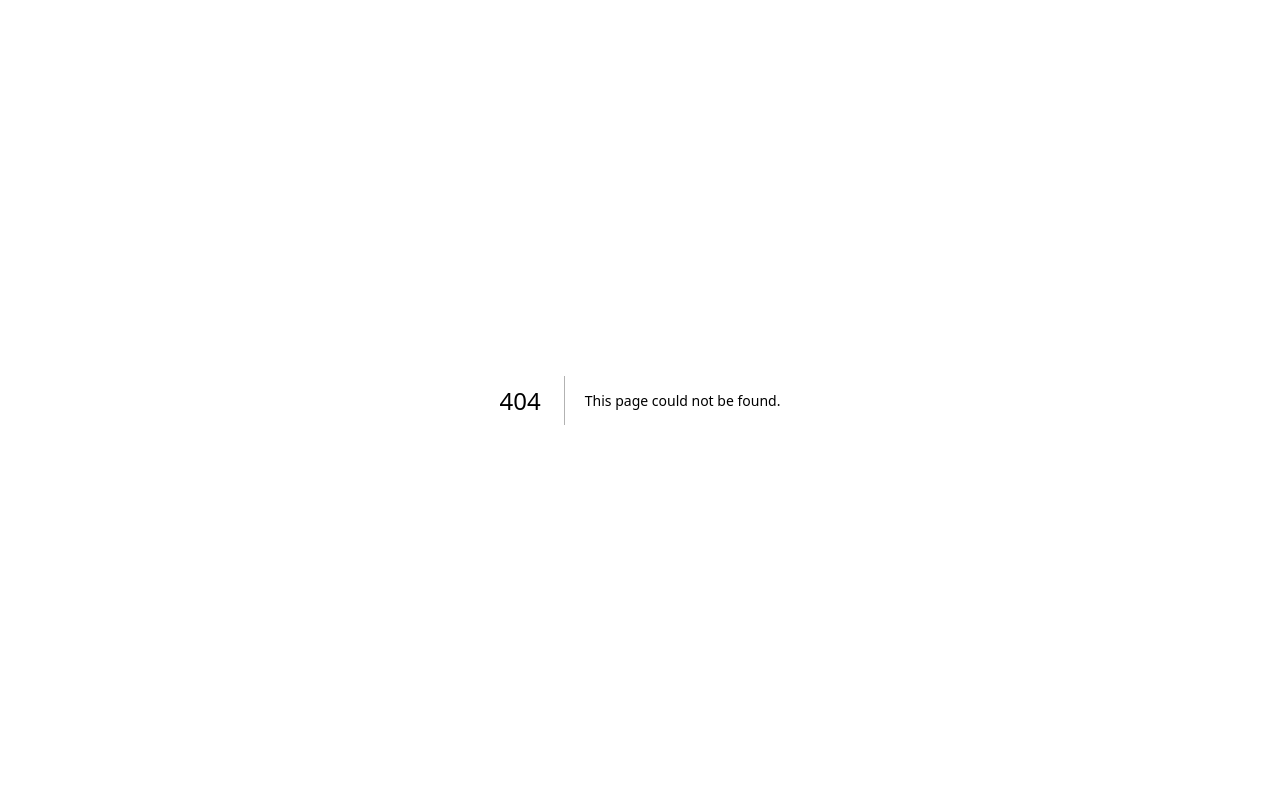
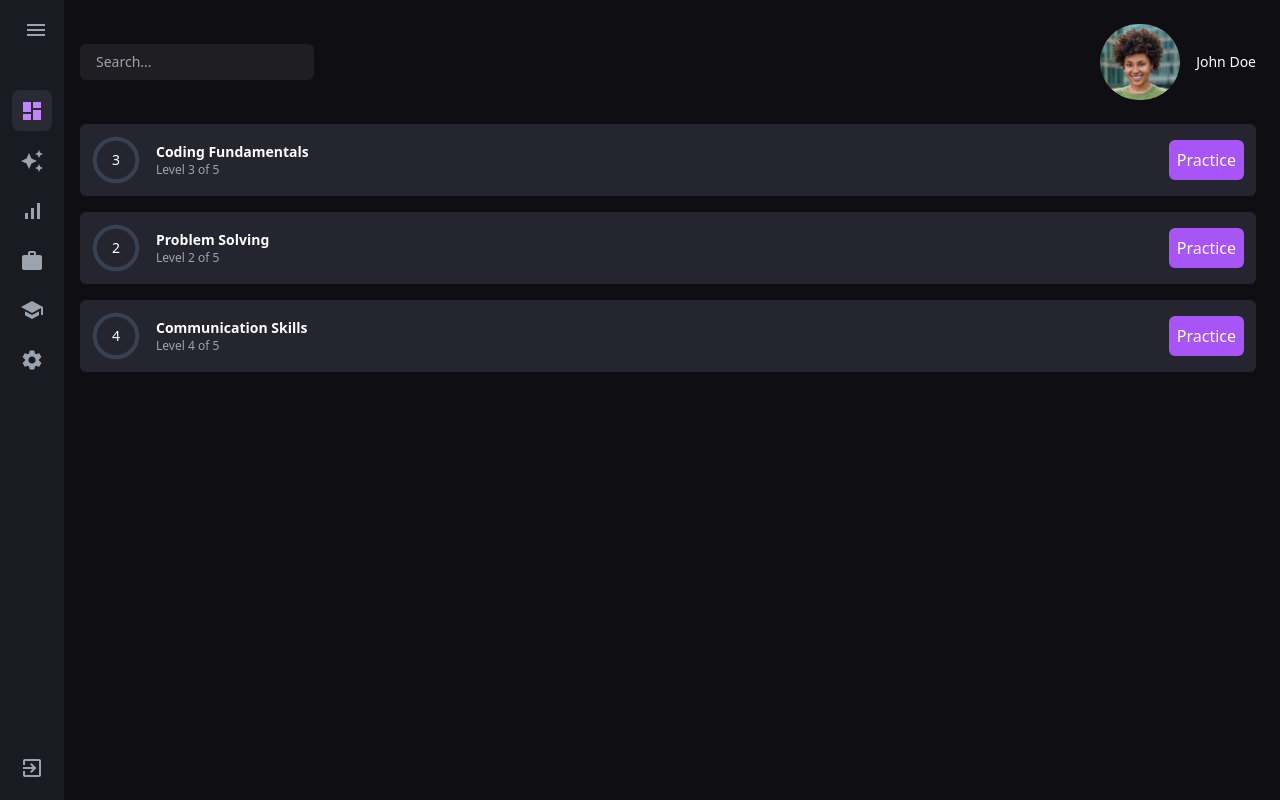
Before and after one commit to 4-DA/ready_to_connect_frontend, a Next.js app: page /SkillAssessment in a window 1280 px wide. Before the commit this address had no page. Built offline with nearby package versions, Linux system fonts and the light colour scheme.

Commit message:
AI Mentor+Skill Assessment
Basic ui of skill assessment and Aimentor

```diff
--- /dev/null
+++ b/app/SkillAssessment/page.tsx
@@ -0,0 +1,10 @@
+import SkillAssessments from '@/components/SkillAssesment'
+import React from 'react'
+
+const page = () => {
+  return (
+    <SkillAssessments/>
+  )
+}
+
+export default page
--- a/components/Sidebar.tsx
+++ b/components/Sidebar.tsx
@@ -9,7 +9,10 @@ import {
   Settings as SettingsIcon,
   ExitToApp as LogoutIcon,
   Menu as MenuIcon,
-  ChevronLeft as ChevronLeftIcon
+  ChevronLeft as ChevronLeftIcon,
+  AutoAwesome as AutoAwesomeIcon,
+  SignalCellularAlt as SignalCellularAltIcon,
+
 } from '@mui/icons-material';
 
 export default function Sidebar() {
@@ -25,10 +28,11 @@ export default function Sidebar() {
   };
 
   const navItems = [
-    { icon: <DashboardIcon />, label: 'Dashboard', href: '#', active: true },
-    { icon: <PersonIcon />, label: 'Profile', href: '#', active: false },
+    { icon: <DashboardIcon />, label: 'Dashboard', href: '/', active: true },
+    { icon: <AutoAwesomeIcon />, label: 'Ai Mentor', href: '/AiMentor', active: false },
+    { icon: <SignalCellularAltIcon />, label: 'Skills Assesment', href: '/SkillAssessment', active: false },
     { icon: <WorkIcon />, label: 'Internships', href: '#', active: false },
-    { icon: <SchoolIcon />, label: 'Education', href: '#', active: false },
+    { icon: <SchoolIcon />, label: 'Courses', href: '#', active: false },
     { icon: <SettingsIcon />, label: 'Settings', href: '#', active: false }
   ];
 
--- /dev/null
+++ b/components/SkillAssesment.tsx
@@ -0,0 +1,142 @@
+'use client';
+
+import { useState } from 'react';
+import { Star as StarIcon, CheckCircle as CheckIcon } from '@mui/icons-material';
+import Image from 'next/image';
+import Sidebar from './Sidebar';
+
+// Define the type for a single skill
+interface Skill {
+  name: string;
+  level: number;
+  maxLevel: number;
+  progress: number; // Percentage (0-100)
+  completed: boolean;
+}
+
+export default function SkillAssessments() {
+  const [skills, setSkills] = useState<Skill[]>([
+    {
+      name: 'Coding Fundamentals',
+      level: 3,
+      maxLevel: 5,
+      progress: 60,
+      completed: false,
+    },
+    {
+      name: 'Problem Solving',
+      level: 2,
+      maxLevel: 5,
+      progress: 85,
+      completed: false,
+    },
+    {
+      name: 'Communication Skills',
+      level: 4,
+      maxLevel: 5,
+      progress: 20,
+      completed: false,
+    },
+  ]);
+
+  const handleStartAssessment = (index: number) => {
+    const updatedSkills = [...skills];
+    updatedSkills[index].progress = Math.min(updatedSkills[index].progress + 20, 100);
+    if (updatedSkills[index].progress === 100 && updatedSkills[index].level < updatedSkills[index].maxLevel) {
+      updatedSkills[index].level += 1;
+      updatedSkills[index].progress = 0;
+    }
+    setSkills(updatedSkills);
+  };
+
+  return (
+    <div className="flex min-h-screen bg-[#0e0e13] text-white">
+     <Sidebar/>
+
+<div className="flex-1 p-6 pl-20">
+  <header className="flex justify-between items-center mb-6">
+    {/* Search input field */}
+    <input
+      type="text"
+      placeholder="Search..."
+      className="px-4 py-2 bg-[#1e1e23] rounded-md text-sm text-white focus:outline-none"
+    />
+    <div className="flex items-center gap-4">
+      {/* Circular image next to John Doe */}
+
+      <Image
+      src="/Jane-doe.png"
+      alt="profile"
+      height={80}
+      width ={80}
+      className="rounded-full"
+      />
+      <div className="text-sm">John Doe</div>
+    </div>
+  </header>
+
+
+      {/* Skills List */}
+      <div className="space-y-4">
+        {skills.map((skill: Skill, index: number) => (
+          <div
+            key={index}
+            className="flex items-center gap-4 p-3 bg-[#252530] rounded-md hover:bg-[#2a2a35] transition-colors"
+          >
+            {/* Progress Circle */}
+            <div className="relative w-12 h-12">
+              <svg className="w-full h-full" viewBox="0 0 36 36">
+                <path
+                  className="text-gray-700"
+                  fill="none"
+                  strokeWidth="3"
+                  stroke="currentColor"
+                  d="M18 2.0845 a 15.9155 15.9155 0 0 1 0 31.831 a 15.9155 15.9155 0 0 1 0 -31.831"
+                />
+                <path
+                  className="text-purple-500"
+                  fill="none"
+                  strokeWidth="3"
+                  strokeDasharray={`${skill.progress}, 100`}
+                  d="M18 2.0845 a 15.9155 15.9155 0 0 1 0 31.831 a 15.9155 15.9155 0 0 1 0 -31.831"
+                />
+              </svg>
+              <div className="absolute inset-0 flex items-center justify-center">
+                <span className="text-sm text-white">{skill.level}</span>
+              </div>
+            </div>
+
+            {/* Skill Info */}
+            <div className="flex-1">
+              <p className="text-sm font-semibold">{skill.name}</p>
+              <p className="text-xs text-gray-400">
+                Level {skill.level} of {skill.maxLevel}
+              </p>
+            </div>
+
+            {/* Action Button */}
+            <button
+              onClick={() => handleStartAssessment(index)}
+              className={`p-2 rounded-md flex items-center gap-1 ${
+                skill.progress === 100
+                  ? 'bg-green-500 text-white'
+                  : 'bg-purple-500 text-white hover:bg-purple-600'
+              } transition-colors`}
+            >
+              {skill.progress === 100 ? (
+                <>
+                  <CheckIcon className="w-4 h-4" /> Completed
+                </>
+              ) : (
+                'Practice'
+              )}
+            </button>
+          </div>
+        ))}
+      </div>
+    </div>
+
+    </div>
+
+  );
+}
--- a/components/StatsCard.tsx
+++ b/components/StatsCard.tsx
@@ -1,7 +1,8 @@
 import {
     Description as ApplicationsIcon,
     Star as PointsIcon,
-    People as MentorshipIcon
+    People as MentorshipIcon,
+    LocalFireDepartment as  LocalFireDepartmentIcon,
   } from '@mui/icons-material';
 
   export default function StatsCards() {
@@ -11,7 +12,7 @@ import {
           title="Streak"
           value="5 Days"
           bgClass="bg-gradient-to-r from-blue-500 to-blue-400"
-          icon={<ApplicationsIcon />}
+          icon={<LocalFireDepartmentIcon />}
         />
         <StatCard
           title="Points Earned"
```
